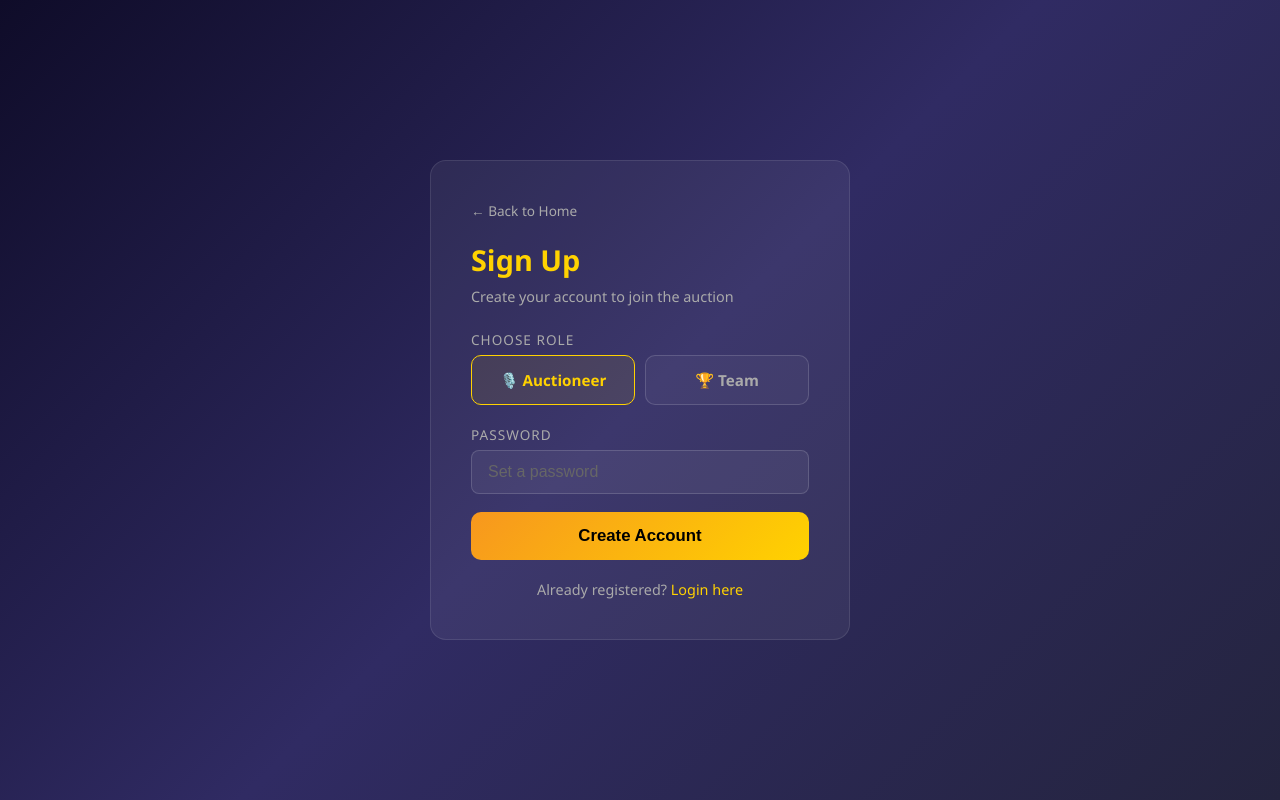
After one commit to Parvjain06/ipl-auction, a Flask app: page /signup in a window 1280 px wide. The commit adds this page. Run offline with Flask 3, Linux system fonts and the light colour scheme.

Commit message:
Add signup/login auth: users table, session-based auth, protected routes, login/signup pages

```diff
--- a/app.py
+++ b/app.py
@@ -1,10 +1,13 @@
-from flask import Flask, render_template, request, redirect
+from flask import Flask, render_template, request, redirect, session, flash
 from sqlalchemy import create_engine, text
+from werkzeug.security import generate_password_hash, check_password_hash
+from functools import wraps
 import os
 import random
 import threading
 
 app = Flask(__name__)
+app.secret_key = os.getenv("SECRET_KEY", "ipl-auction-secret-key-2026")
 
 DATABASE_URL = os.getenv("DATABASE_URL")
 
@@ -69,6 +72,14 @@ def create_tables():
             highest_bidder TEXT, status TEXT
             )
             """))
+            conn.execute(text("""
+            CREATE TABLE IF NOT EXISTS users(
+            id INTEGER PRIMARY KEY AUTOINCREMENT,
+            username TEXT UNIQUE,
+            password_hash TEXT,
+            role TEXT
+            )
+            """))
         else:
             conn.execute(text("""
             CREATE TABLE IF NOT EXISTS players(
@@ -100,6 +111,14 @@ def create_tables():
             highest_bidder TEXT, status TEXT
             )
             """))
+            conn.execute(text("""
+            CREATE TABLE IF NOT EXISTS users(
+            id SERIAL PRIMARY KEY,
+            username TEXT UNIQUE,
+            password_hash TEXT,
+            role TEXT
+            )
+            """))
         conn.commit()
 
 
@@ -118,7 +137,6 @@ def seed_teams():
 
 
 def generate_player_stats():
-    """Generate realistic random stats and base prices for all players."""
     with engine.connect() as conn:
         players = conn.execute(text("SELECT id, role, matches, runs, wickets FROM players")).fetchall()
         for p in players:
@@ -127,22 +145,19 @@ def generate_player_stats():
             runs = p.runs or 0
             wickets = p.wickets or 0
 
-            # Calculate batting average
             innings = max(1, int(matches * 0.9))
             batting_avg = round(runs / innings, 2) if runs > 0 else round(random.uniform(5, 15), 2)
 
-            # Strike rate based on role
             if role == "Bowler":
                 strike_rate = round(random.uniform(90, 120), 2)
                 economy = round(random.uniform(5.5, 8.5), 2)
             elif role == "Allrounder":
                 strike_rate = round(random.uniform(120, 155), 2)
                 economy = round(random.uniform(6.5, 9.0), 2)
-            else:  # Batsman
+            else:
                 strike_rate = round(random.uniform(125, 170), 2)
                 economy = 0.0
 
-            # Centuries & fifties based on runs
             if runs > 5000:
                 centuries = random.randint(5, 15)
                 fifties = random.randint(20, 50)
@@ -172,6 +187,10 @@ def generate_player_stats():
             })
         conn.commit()
 
+
+# --------------------------
+# BACKGROUND INIT
+# --------------------------
 
 _initialized = False
 
@@ -203,12 +222,112 @@ def wait_for_init():
 
 
 # --------------------------
-# HOME — Role Selection
+# AUTH HELPERS
+# --------------------------
+
+def login_required(role=None):
+    def decorator(f):
+        @wraps(f)
+        def wrapped(*args, **kwargs):
+            if "user" not in session:
+                return redirect("/login")
+            if role and session.get("role") != role:
+                return redirect("/")
+            return f(*args, **kwargs)
+        return wrapped
+    return decorator
+
+
+# --------------------------
+# HOME
 # --------------------------
 
 @app.route("/")
 def index():
-    return render_template("index.html")
+    return render_template("index.html", session=session)
+
+
+# --------------------------
+# SIGNUP
+# --------------------------
+
+@app.route("/signup", methods=["GET", "POST"])
+def signup():
+    if request.method == "GET":
+        return render_template("signup.html", teams=DEFAULT_TEAMS)
+
+    role = request.form["role"]
+    password = request.form["password"]
+
+    if role == "auctioneer":
+        username = "auctioneer"
+    else:
+        username = request.form.get("team", "").strip()
+        if username not in DEFAULT_TEAMS:
+            return render_template("signup.html", teams=DEFAULT_TEAMS, error="Invalid team")
+
+    if not password or len(password) < 3:
+        return render_template("signup.html", teams=DEFAULT_TEAMS, error="Password must be at least 3 characters")
+
+    with engine.connect() as conn:
+        existing = conn.execute(
+            text("SELECT * FROM users WHERE username=:u"), {"u": username}
+        ).fetchone()
+        if existing:
+            return render_template("signup.html", teams=DEFAULT_TEAMS, error=f"'{username}' is already registered. Please login.")
+
+        conn.execute(text("""
+        INSERT INTO users(username, password_hash, role)
+        VALUES(:u, :p, :r)
+        """), {"u": username, "p": generate_password_hash(password), "r": role})
+        conn.commit()
+
+    session["user"] = username
+    session["role"] = role
+
+    if role == "auctioneer":
+        return redirect("/auctioneer")
+    else:
+        return redirect(f"/team/{username}")
+
+
+# --------------------------
+# LOGIN
+# --------------------------
+
+@app.route("/login", methods=["GET", "POST"])
+def login():
+    if request.method == "GET":
+        return render_template("login.html", teams=DEFAULT_TEAMS)
+
+    username = request.form["username"].strip()
+    password = request.form["password"]
+
+    with engine.connect() as conn:
+        user = conn.execute(
+            text("SELECT * FROM users WHERE username=:u"), {"u": username}
+        ).fetchone()
+
+    if not user or not check_password_hash(user.password_hash, password):
+        return render_template("login.html", teams=DEFAULT_TEAMS, error="Invalid username or password")
+
+    session["user"] = user.username
+    session["role"] = user.role
+
+    if user.role == "auctioneer":
+        return redirect("/auctioneer")
+    else:
+        return redirect(f"/team/{user.username}")
+
+
+# --------------------------
+# LOGOUT
+# --------------------------
+
+@app.route("/logout")
+def logout():
+    session.clear()
+    return redirect("/")
 
 
 # --------------------------
@@ -216,6 +335,7 @@ def index():
 # --------------------------
 
 @app.route("/auctioneer")
+@login_required(role="auctioneer")
 def auctioneer():
     with engine.connect() as conn:
         players = conn.execute(text("SELECT * FROM players")).fetchall()
@@ -241,28 +361,21 @@ def auctioneer():
 
 
 # --------------------------
-# TEAM SELECTION PAGE
-# --------------------------
-
-@app.route("/select_team")
-def select_team():
-    with engine.connect() as conn:
-        teams = conn.execute(text("SELECT * FROM teams")).fetchall()
-    return render_template("select_team.html", teams=teams)
-
-
-# --------------------------
 # TEAM BIDDING PAGE
 # --------------------------
 
 @app.route("/team/<name>")
+@login_required(role="team")
 def team_page(name):
+    if session.get("user") != name:
+        return redirect(f"/team/{session.get('user')}")
+
     with engine.connect() as conn:
         team = conn.execute(
             text("SELECT * FROM teams WHERE name=:n"), {"n": name}
         ).fetchone()
         if not team:
-            return redirect("/select_team")
+            return redirect("/")
 
         auction = conn.execute(
             text("SELECT * FROM auction WHERE status='OPEN'")
@@ -294,6 +407,7 @@ def team_page(name):
 # --------------------------
 
 @app.route("/start/<int:pid>")
+@login_required(role="auctioneer")
 def start(pid):
     with engine.connect() as conn:
         open_auction = conn.execute(
@@ -323,8 +437,9 @@ def start(pid):
 # --------------------------
 
 @app.route("/bid", methods=["POST"])
+@login_required(role="team")
 def bid():
-    team_name = request.form["team"]
+    team_name = session.get("user")
     bid_amount = int(request.form["bid"])
 
     with engine.connect() as conn:
@@ -353,10 +468,11 @@ def bid():
 
 
 # --------------------------
-# CLOSE AUCTION — Sell (Auctioneer)
+# CLOSE AUCTION (Auctioneer)
 # --------------------------
 
 @app.route("/close", methods=["POST"])
+@login_required(role="auctioneer")
 def close():
     with engine.connect() as conn:
         auction = conn.execute(
@@ -395,6 +511,7 @@ def close():
 # --------------------------
 
 @app.route("/unsold", methods=["POST"])
+@login_required(role="auctioneer")
 def unsold():
     with engine.connect() as conn:
         auction = conn.execute(
--- a/templates/auctioneer.html
+++ b/templates/auctioneer.html
@@ -185,7 +185,8 @@
 
     <div class="top-bar">
         <h1>🎙️ Auctioneer Panel</h1>
-        <a href="/" class="back">← Back to Home</a>
+        <div><a href="/logout" class="back" style="margin-right:15px;">Logout</a><a href="/" class="back">← Home</a>
+        </div>
     </div>
 
     {% if auction and auction_player %}
--- /dev/null
+++ b/templates/signup.html
@@ -0,0 +1,220 @@
+<!DOCTYPE html>
+<html>
+
+<head>
+    <title>Sign Up — IPL Auction</title>
+    <style>
+        * {
+            margin: 0;
+            padding: 0;
+            box-sizing: border-box;
+        }
+
+        body {
+            font-family: 'Segoe UI', Arial, sans-serif;
+            background: linear-gradient(135deg, #0f0c29, #302b63, #24243e);
+            min-height: 100vh;
+            display: flex;
+            align-items: center;
+            justify-content: center;
+            color: #fff;
+        }
+
+        .card {
+            background: rgba(255, 255, 255, 0.06);
+            border: 1px solid rgba(255, 255, 255, 0.1);
+            border-radius: 16px;
+            padding: 40px;
+            width: 420px;
+        }
+
+        h1 {
+            font-size: 1.8rem;
+            margin-bottom: 8px;
+            color: #ffd200;
+        }
+
+        .subtitle {
+            color: #aaa;
+            margin-bottom: 24px;
+            font-size: 0.9rem;
+        }
+
+        .back {
+            display: block;
+            margin-bottom: 20px;
+            color: #aaa;
+            font-size: 0.85rem;
+            text-decoration: none;
+        }
+
+        .back:hover {
+            color: #fff;
+        }
+
+        .error {
+            background: rgba(255, 71, 87, 0.15);
+            color: #ff4757;
+            padding: 10px 14px;
+            border-radius: 8px;
+            margin-bottom: 16px;
+            font-size: 0.9rem;
+        }
+
+        label {
+            display: block;
+            font-size: 0.85rem;
+            color: #aaa;
+            margin-bottom: 6px;
+            text-transform: uppercase;
+            letter-spacing: 1px;
+        }
+
+        .field {
+            margin-bottom: 18px;
+        }
+
+        input,
+        select {
+            width: 100%;
+            padding: 12px 16px;
+            border-radius: 8px;
+            border: 1px solid rgba(255, 255, 255, 0.15);
+            background: rgba(255, 255, 255, 0.06);
+            color: #fff;
+            font-size: 1rem;
+        }
+
+        input::placeholder {
+            color: #666;
+        }
+
+        select option {
+            background: #1a1a2e;
+            color: #fff;
+        }
+
+        .role-select {
+            display: flex;
+            gap: 10px;
+            margin-bottom: 20px;
+        }
+
+        .role-btn {
+            flex: 1;
+            padding: 14px;
+            border-radius: 10px;
+            border: 1px solid rgba(255, 255, 255, 0.15);
+            background: rgba(255, 255, 255, 0.04);
+            color: #aaa;
+            cursor: pointer;
+            text-align: center;
+            font-weight: 600;
+            font-size: 0.95rem;
+            transition: all .2s;
+        }
+
+        .role-btn:hover {
+            border-color: #ffd200;
+            color: #fff;
+        }
+
+        .role-btn.active {
+            border-color: #ffd200;
+            color: #ffd200;
+            background: rgba(255, 210, 0, 0.08);
+        }
+
+        .team-select {
+            display: none;
+            margin-bottom: 18px;
+        }
+
+        .team-select.show {
+            display: block;
+        }
+
+        button[type="submit"] {
+            width: 100%;
+            padding: 14px;
+            border: none;
+            border-radius: 10px;
+            background: linear-gradient(135deg, #f7971e, #ffd200);
+            color: #000;
+            font-size: 1.05rem;
+            font-weight: 700;
+            cursor: pointer;
+            transition: all .2s;
+        }
+
+        button[type="submit"]:hover {
+            opacity: 0.9;
+        }
+
+        .login-link {
+            text-align: center;
+            margin-top: 20px;
+            font-size: 0.9rem;
+            color: #aaa;
+        }
+
+        .login-link a {
+            color: #ffd200;
+            text-decoration: none;
+        }
+    </style>
+</head>
+
+<body>
+    <div class="card">
+        <a href="/" class="back">← Back to Home</a>
+        <h1>Sign Up</h1>
+        <p class="subtitle">Create your account to join the auction</p>
+
+        {% if error %}
+        <div class="error">{{ error }}</div>
+        {% endif %}
+
+        <form method="post" action="/signup">
+
+            <label>Choose Role</label>
+            <div class="role-select">
+                <div class="role-btn active" onclick="selectRole('auctioneer', this)" id="btn-auctioneer">🎙️ Auctioneer
+                </div>
+                <div class="role-btn" onclick="selectRole('team', this)" id="btn-team">🏆 Team</div>
+            </div>
+            <input type="hidden" name="role" id="role-input" value="auctioneer">
+
+            <div class="team-select" id="team-select">
+                <div class="field">
+                    <label>Select Team</label>
+                    <select name="team">
+                        {% for t in teams %}
+                        <option value="{{ t }}">{{ t }}</option>
+                        {% endfor %}
+                    </select>
+                </div>
+            </div>
+
+            <div class="field">
+                <label>Password</label>
+                <input type="password" name="password" placeholder="Set a password" required>
+            </div>
+
+            <button type="submit">Create Account</button>
+        </form>
+
+        <p class="login-link">Already registered? <a href="/login">Login here</a></p>
+    </div>
+
+    <script>
+        function selectRole(role, el) {
+            document.getElementById('role-input').value = role;
+            document.querySelectorAll('.role-btn').forEach(b => b.classList.remove('active'));
+            el.classList.add('active');
+            document.getElementById('team-select').classList.toggle('show', role === 'team');
+        }
+    </script>
+</body>
+
+</html>
--- a/templates/team.html
+++ b/templates/team.html
@@ -191,7 +191,7 @@
         </div>
         <div style="display:flex;gap:15px;align-items:center;">
             <div class="budget-badge">Budget: {{ team.budget }}</div>
-            <a href="/select_team" class="back">← Switch Team</a>
+            <a href="/logout" class="back">Logout</a>
         </div>
     </div>
 
```
Also changed, not shown: templates/index.html (+45 -35 lines), templates/login.html (added, +158 -0 lines), templates/select_team.html (deleted, +0 -107 lines).
